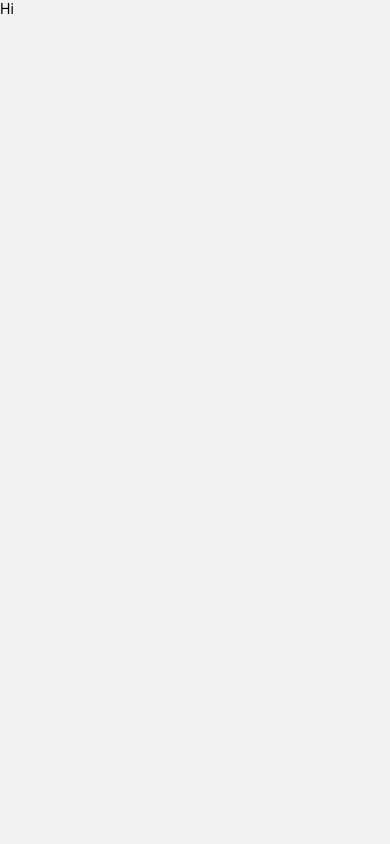
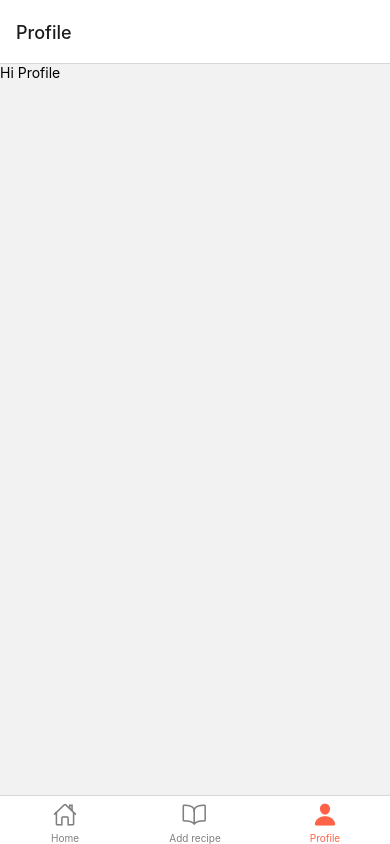
Before and after one commit to Jukez17/familyrecipies, a React Native app: screen /Profile in a window 390 px wide. Before the commit this address had no page. Built offline with nearby package versions, Linux system fonts and the light colour scheme.

Commit message:
Bottom navigation
Added bottom navigation

```diff
--- a/package.json
+++ b/package.json
@@ -10,6 +10,7 @@
     "lint": "eslint ."
   },
   "dependencies": {
+    "@react-navigation/bottom-tabs": "^6.0.5",
     "@react-navigation/native": "^6.0.2",
     "@react-navigation/native-stack": "^6.1.0",
     "base-64": "^1.0.0",
@@ -18,7 +19,8 @@
     "react-native": "0.65.1",
     "react-native-keyboard-aware-scroll-view": "^0.9.4",
     "react-native-safe-area-context": "^3.3.2",
-    "react-native-screens": "^3.6.0"
+    "react-native-screens": "^3.6.0",
+    "react-native-vector-icons": "^8.1.0"
   },
   "devDependencies": {
     "@babel/core": "^7.15.5",
--- a/src/navigation/index.js
+++ b/src/navigation/index.js
@@ -6,10 +6,45 @@ if (!global.btoa) {
 if (!global.atob) {
   global.atob = decode;
 }
+import Ionicons from 'react-native-vector-icons/Ionicons';
 import {NavigationContainer} from '@react-navigation/native';
 import {createNativeStackNavigator} from '@react-navigation/native-stack';
+import {createBottomTabNavigator} from '@react-navigation/bottom-tabs';
 
 import HomeScreen from '../screens/home';
+import ProfileScreen from '../screens/profile';
+import AddRecipeScreen from '../screens/recepies/addRecepies';
+
+const Tab = createBottomTabNavigator();
+
+const BottomTabs = () => {
+  return (
+    <Tab.Navigator screenOptions={({ route }) => ({
+      tabBarIcon: ({ focused, color, size }) => {
+        let iconName;
+
+        if (route.name === 'Home') {
+          iconName = focused
+            ? 'md-home'
+            : 'md-home-outline';
+        } else if (route.name === 'Add recipe') {
+          iconName = focused ? 'md-book' : 'md-book-outline'
+        } else if (route.name === 'Profile') {
+          iconName = focused ? 'md-person' : 'md-person-outline';
+        }
+
+        // You can return any component that you like here!
+        return <Ionicons name={iconName} size={size} color={color} />;
+      },
+      tabBarActiveTintColor: 'tomato',
+      tabBarInactiveTintColor: 'gray',
+    })}>
+      <Tab.Screen name="Home" component={HomeScreen} />
+      <Tab.Screen name="Add recipe" component={AddRecipeScreen} />
+      <Tab.Screen name="Profile" component={ProfileScreen} />
+    </Tab.Navigator>
+  );
+};
 
 const RootStack = createNativeStackNavigator();
 
@@ -20,8 +55,8 @@ const Navigation = () => {
     <NavigationContainer>
       <RootStack.Navigator>
         <RootStack.Screen
-          name="Home"
-          component={HomeScreen}
+          name="HomeTabs"
+          component={BottomTabs}
           options={{
             headerShown: false,
           }}
--- /dev/null
+++ b/src/screens/profile/index.js
@@ -0,0 +1,48 @@
+import React from 'react';
+ import {
+   SafeAreaView,
+   ScrollView,
+   StatusBar,
+   StyleSheet,
+   Text,
+   useColorScheme,
+   View,
+ } from 'react-native';
+
+ import {
+   Colors,
+   DebugInstructions,
+   Header,
+   LearnMoreLinks,
+   ReloadInstructions,
+ } from 'react-native/Libraries/NewAppScreen';
+
+
+ const ProfileScreen = () => {
+   return (
+     <SafeAreaView>
+       <Text>Hi Profile</Text>
+     </SafeAreaView>
+   );
+ };
+
+ const styles = StyleSheet.create({
+   sectionContainer: {
+     marginTop: 32,
+     paddingHorizontal: 24,
+   },
+   sectionTitle: {
+     fontSize: 24,
+     fontWeight: '600',
+   },
+   sectionDescription: {
+     marginTop: 8,
+     fontSize: 18,
+     fontWeight: '400',
+   },
+   highlight: {
+     fontWeight: '700',
+   },
+ });
+
+ export default ProfileScreen;
--- /dev/null
+++ b/src/screens/recepies/addRecepies.js
@@ -0,0 +1,35 @@
+import React from 'react';
+ import {
+   SafeAreaView,
+   StyleSheet,
+   Text,
+ } from 'react-native';
+
+ const AddRecipeScreen = () => {
+   return (
+     <SafeAreaView>
+       <Text>Hi you can add recepies</Text>
+     </SafeAreaView>
+   );
+ };
+
+ const styles = StyleSheet.create({
+   sectionContainer: {
+     marginTop: 32,
+     paddingHorizontal: 24,
+   },
+   sectionTitle: {
+     fontSize: 24,
+     fontWeight: '600',
+   },
+   sectionDescription: {
+     marginTop: 8,
+     fontSize: 18,
+     fontWeight: '400',
+   },
+   highlight: {
+     fontWeight: '700',
+   },
+ });
+
+ export default AddRecipeScreen;
```
Also changed, not shown: src/screens/authentication/login.js (added), src/screens/authentication/register.js (added), 5 other files (tests, documents, lock files or other folders).
